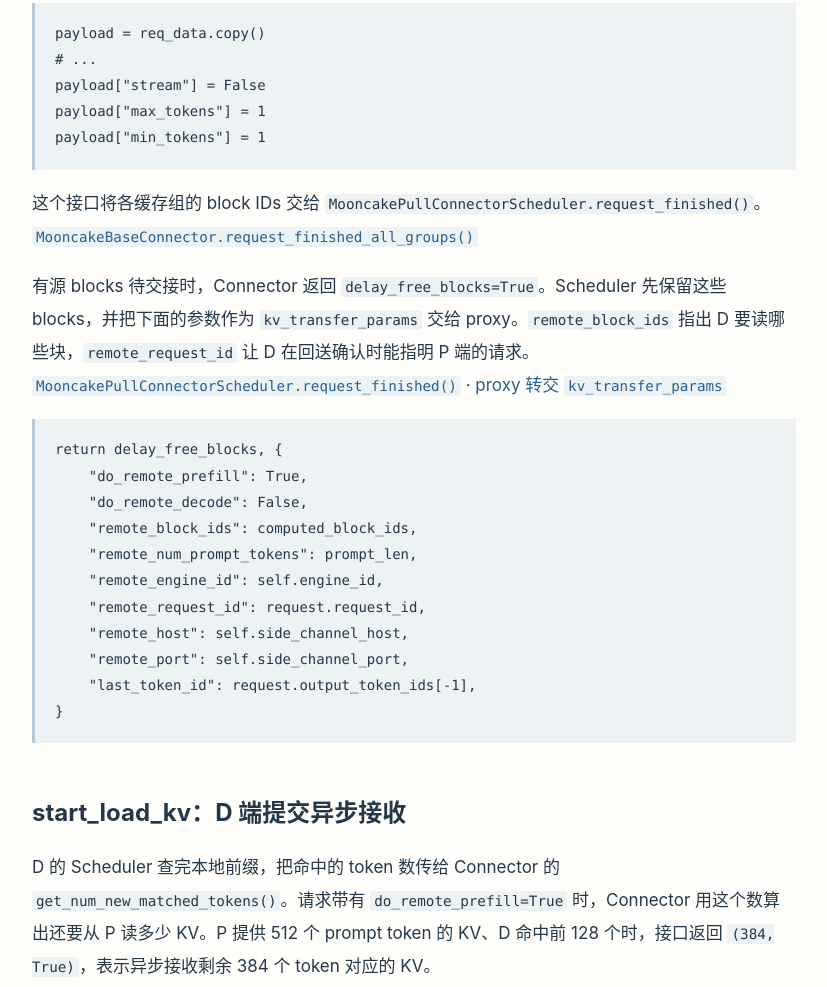
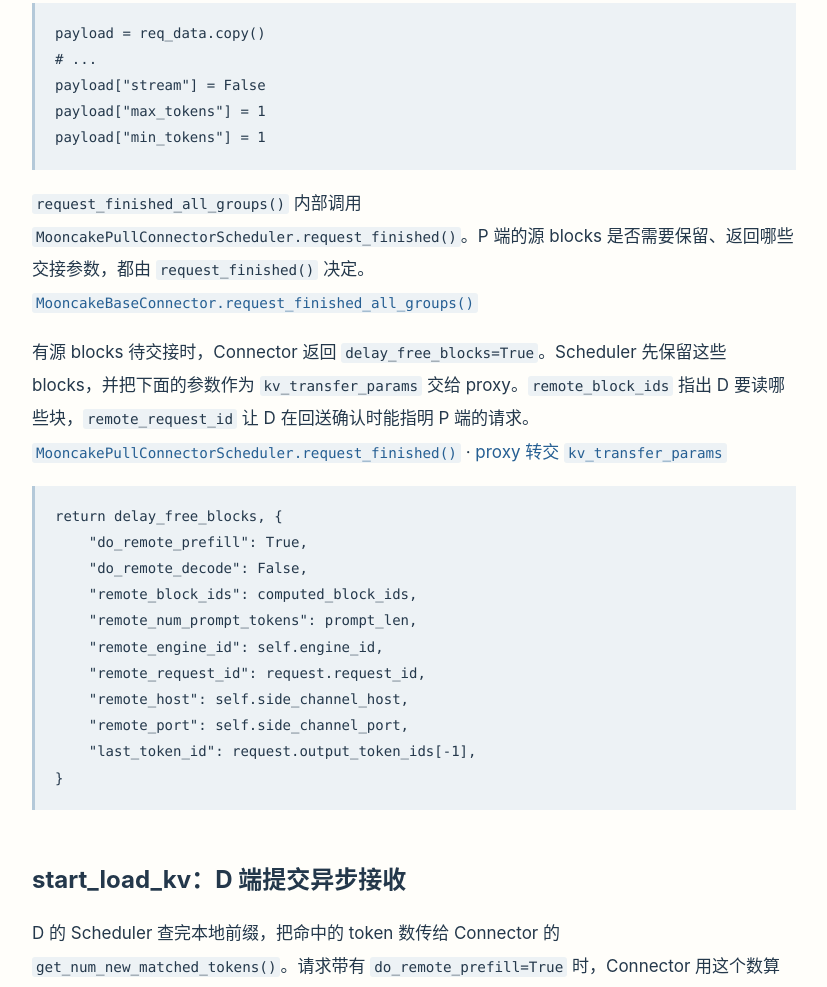
Before and after one commit to bowgneo/bowgneo.github.io, a plain HTML site: page posts/vllm-kv-connector-scheduling-flow/03-async-load.html in a window 1280 px wide. Shown: the part 1844-2831 px from the top of the page, without its empty margins (226-1053 px from the left). Drawn offline with Linux system fonts and the light colour scheme.

Commit message:
Clarify the Mooncake Pull request-finished callback

```diff
--- a/posts/vllm-kv-connector-scheduling-flow/03-async-load.html
+++ b/posts/vllm-kv-connector-scheduling-flow/03-async-load.html
@@ -19,7 +19,7 @@ payload[&quot;stream&quot;] = False
 payload[&quot;max_tokens&quot;] = 1
 payload[&quot;min_tokens&quot;] = 1
 </code></pre>
-<p>这个接口将各缓存组的 block IDs 交给 <code>MooncakePullConnectorScheduler.request_finished()</code>。<a href="https://github.com/vllm-project/vllm-ascend/blob/v0.30.0/vllm_ascend/distributed/kv_transfer/kv_p2p/mooncake/connector.py#L146-L152"><code>MooncakeBaseConnector.request_finished_all_groups()</code></a></p>
+<p><code>request_finished_all_groups()</code> 内部调用 <code>MooncakePullConnectorScheduler.request_finished()</code>。P 端的源 blocks 是否需要保留、返回哪些交接参数，都由 <code>request_finished()</code> 决定。<a href="https://github.com/vllm-project/vllm-ascend/blob/v0.30.0/vllm_ascend/distributed/kv_transfer/kv_p2p/mooncake/connector.py#L146-L152"><code>MooncakeBaseConnector.request_finished_all_groups()</code></a></p>
 <p>有源 blocks 待交接时，Connector 返回 <code>delay_free_blocks=True</code>。Scheduler 先保留这些 blocks，并把下面的参数作为 <code>kv_transfer_params</code> 交给 proxy。<code>remote_block_ids</code> 指出 D 要读哪些块，<code>remote_request_id</code> 让 D 在回送确认时能指明 P 端的请求。<a href="https://github.com/vllm-project/vllm-ascend/blob/v0.30.0/vllm_ascend/distributed/kv_transfer/kv_p2p/mooncake/pull_scheduler.py#L685-L722"><code>MooncakePullConnectorScheduler.request_finished()</code></a> · <a href="https://github.com/vllm-project/vllm-ascend/blob/v0.30.0/examples/disaggregated_prefill_v1/load_balance_proxy_server_example.py#L972-L975">proxy 转交 <code>kv_transfer_params</code></a></p>
 <pre><code class="language-python">return delay_free_blocks, {
     &quot;do_remote_prefill&quot;: True,
```
Also changed, not shown: 1 other file.
